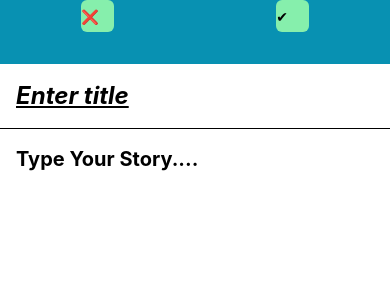
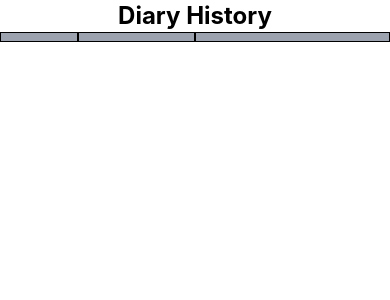
Before and after one commit to sameerstg/productive-me-native, a React Native app: screen / in a window 390 px wide. Shown: the top 300 px of the page. Built offline with nearby package versions, Linux system fonts and the light colour scheme.

Commit message:
diary history added

```diff
--- a/App.tsx
+++ b/App.tsx
@@ -1,12 +1,13 @@
 import { SafeAreaView} from 'react-native';
 import MainMenu from './Screens/MainMenu';
 import DiaryWriting from './Screens/DiaryWriting';
-
+import DiaryHistory from './Screens/DiaryHistory';
 export default function App() {
 
   return (
 
     // <MainMenu/>
-    <DiaryWriting/>
+    // <DiaryWriting/>
+    <DiaryHistory/>
   );
 }
--- /dev/null
+++ b/Components/DiaryCell.tsx
@@ -0,0 +1,24 @@
+import React from 'react'
+import {  Text, View } from 'react-native'
+
+type Diary={
+    id:number;
+    date : string;
+    title:string;
+    content:string;
+
+}
+function DiaryCell( prop:Diary) {
+  return (
+    <View className='flex flex-row w-full items-stretch bg-gray-400
+     '>
+
+        <Text className='p-1 text-center border w-1/5 text-center'>{prop.date}</Text>
+        <Text className='p-1 border w-[30%]'>{prop.title}</Text>
+        <Text className='p-1 border w-[50%]'>{ prop.content}</Text>
+
+    </View>
+  )
+}
+
+export default DiaryCell
--- /dev/null
+++ b/Screens/DiaryHistory.tsx
@@ -0,0 +1,25 @@
+import ExpoStatusBar from 'expo-status-bar/build/ExpoStatusBar'
+import React from 'react'
+import { SafeAreaView, Text } from 'react-native'
+import DiaryCell from '../Components/DiaryCell'
+
+const demoDiaries = [
+
+{date:"1/2/2023",title:"title",content:"content"}
+
+];
+
+const DiaryHistory = () => {
+  return (
+    <SafeAreaView className='flex-1 items-center'>
+        <ExpoStatusBar />
+        <Text className='text-2xl font-bold'>Diary History</Text>
+        {demoDiaries.map((d,i)=>
+
+            <DiaryCell key={i}  />
+
+        )}
+    </SafeAreaView>
+  )
+}
+export default DiaryHistory
```
